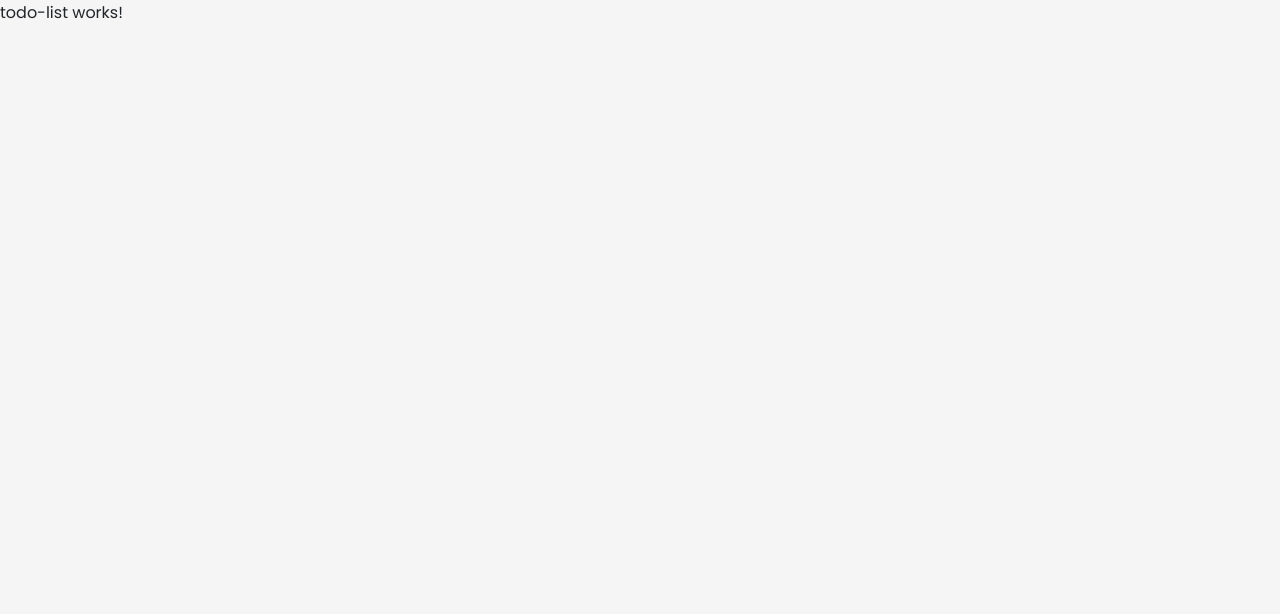
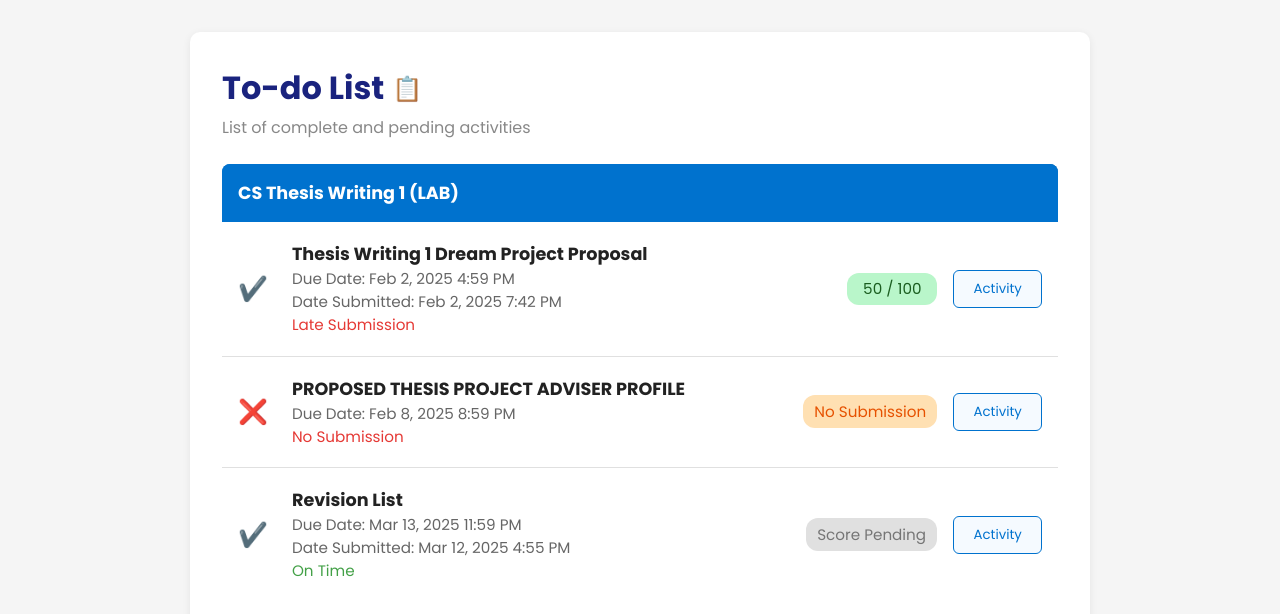
Before and after one commit to fyv3n/FE-BHC-STUDENT, an Angular app: page /todolist in a window 1280 px wide. Shown: the top 614 px of the page. Built offline with nearby package versions, Linux system fonts and the light colour scheme.

Commit message:
feat: update todo-list UI and upgrade to Angular 20

```diff
--- a/angular.json
+++ b/angular.json
@@ -93,5 +93,34 @@
         }
       }
     }
+  },
+  "cli": {
+    "analytics": "1d01a1ae-5345-431f-ae97-549403b8d768"
+  },
+  "schematics": {
+    "@schematics/angular:component": {
+      "type": "component"
+    },
+    "@schematics/angular:directive": {
+      "type": "directive"
+    },
+    "@schematics/angular:service": {
+      "type": "service"
+    },
+    "@schematics/angular:guard": {
+      "typeSeparator": "."
+    },
+    "@schematics/angular:interceptor": {
+      "typeSeparator": "."
+    },
+    "@schematics/angular:module": {
+      "typeSeparator": "."
+    },
+    "@schematics/angular:pipe": {
+      "typeSeparator": "."
+    },
+    "@schematics/angular:resolver": {
+      "typeSeparator": "."
+    }
   }
 }
--- a/src/app/app.config.server.ts
+++ b/src/app/app.config.server.ts
@@ -1,5 +1,5 @@
+import { provideServerRendering } from '@angular/ssr';
 import { mergeApplicationConfig, ApplicationConfig } from '@angular/core';
-import { provideServerRendering } from '@angular/platform-server';
 import { appConfig } from './app.config';
 
 const serverConfig: ApplicationConfig = {
--- a/src/app/todo-list/todo-list.component.css
+++ b/src/app/todo-list/todo-list.component.css
@@ -0,0 +1,119 @@
+.todo-list-container {
+  background: #fff;
+  border-radius: 10px;
+  box-shadow: 0 2px 8px rgba(0,0,0,0.07);
+  padding: 2rem;
+  margin: 2rem auto;
+  max-width: 900px;
+}
+.todo-header {
+  margin-bottom: 1.5rem;
+}
+.todo-header h2 {
+  font-size: 2rem;
+  color: #1a237e;
+  margin: 0;
+  display: flex;
+  align-items: center;
+}
+.todo-header .icon {
+  margin-left: 0.5rem;
+  font-size: 1.5rem;
+}
+.subtitle {
+  color: #888;
+  font-size: 1rem;
+  margin-top: 0.2rem;
+}
+.todo-section {
+  background: linear-gradient(90deg, #0072ce 0%, #005fa3 100%);
+  border-radius: 8px 8px 0 0;
+  padding: 0;
+}
+.section-title {
+  background: #0072ce;
+  color: #fff;
+  font-weight: bold;
+  padding: 1rem;
+  border-radius: 8px 8px 0 0;
+  font-size: 1.1rem;
+}
+.todo-item {
+  display: flex;
+  align-items: center;
+  background: #fff;
+  border-bottom: 1px solid #e0e0e0;
+  padding: 1.2rem 1rem;
+  gap: 1rem;
+}
+.todo-item:last-child {
+  border-bottom: none;
+}
+.status-icon {
+  font-size: 1.5rem;
+  margin-right: 0.5rem;
+}
+.todo-details {
+  flex: 1;
+}
+.todo-title {
+  font-weight: bold;
+  color: #222;
+  font-size: 1.1rem;
+}
+.todo-meta {
+  font-size: 0.95rem;
+  color: #666;
+}
+.late-submission {
+  color: #e53935;
+  font-size: 0.95rem;
+}
+.no-submission {
+  color: #e53935;
+  font-size: 0.95rem;
+}
+.on-time {
+  color: #43a047;
+  font-size: 0.95rem;
+}
+.score {
+  min-width: 90px;
+  text-align: center;
+  border-radius: 12px;
+  padding: 0.3rem 0.7rem;
+  font-size: 0.95rem;
+  font-weight: 500;
+}
+.score.success {
+  background: #b9f6ca;
+  color: #1b5e20;
+}
+.score.warning {
+  background: #ffe0b2;
+  color: #e65100;
+}
+.score.pending {
+  background: #e0e0e0;
+  color: #757575;
+}
+.activity-btn {
+  background: #f5faff;
+  border: 1px solid #0072ce;
+  color: #0072ce;
+  border-radius: 6px;
+  padding: 0.5rem 1.2rem;
+  font-weight: 500;
+  cursor: pointer;
+  transition: background 0.2s, color 0.2s;
+}
+.activity-btn:hover {
+  background: #0072ce;
+  color: #fff;
+}
+.todo-item.completed .status-icon {
+  color: #43a047;
+}
+.todo-item.missing .status-icon {
+  color: #e53935;
+}
--- a/src/app/todo-list/todo-list.component.html
+++ b/src/app/todo-list/todo-list.component.html
@@ -1 +1,47 @@
-<p>todo-list works!</p>
+<div class="todo-list-container">
+  <div class="todo-header">
+    <h2>To-do List <span class="icon">📋</span></h2>
+    <p class="subtitle">List of complete and pending activities</p>
+  </div>
+  <div class="todo-section">
+    <div class="section-title">CS Thesis Writing 1 (LAB)</div>
+    <div class="todo-item completed">
+      <div class="status-icon">✔️</div>
+      <div class="todo-details">
+        <div class="todo-title">Thesis Writing 1 Dream Project Proposal</div>
+        <div class="todo-meta">
+          <span class="due-date">Due Date: Feb 2, 2025 4:59 PM</span><br>
+          <span class="submitted-date">Date Submitted: Feb 2, 2025 7:42 PM</span><br>
+          <span class="late-submission">Late Submission</span>
+        </div>
+      </div>
+      <div class="score success">50 / 100</div>
+      <button class="activity-btn">Activity</button>
+    </div>
+    <div class="todo-item missing">
+      <div class="status-icon">❌</div>
+      <div class="todo-details">
+        <div class="todo-title">PROPOSED THESIS PROJECT ADVISER PROFILE</div>
+        <div class="todo-meta">
+          <span class="due-date">Due Date: Feb 8, 2025 8:59 PM</span><br>
+          <span class="no-submission">No Submission</span>
+        </div>
+      </div>
+      <div class="score warning">No Submission</div>
+      <button class="activity-btn">Activity</button>
+    </div>
+    <div class="todo-item completed">
+      <div class="status-icon">✔️</div>
+      <div class="todo-details">
+        <div class="todo-title">Revision List</div>
+        <div class="todo-meta">
+          <span class="due-date">Due Date: Mar 13, 2025 11:59 PM</span><br>
+          <span class="submitted-date">Date Submitted: Mar 12, 2025 4:55 PM</span><br>
+          <span class="on-time">On Time</span>
+        </div>
+      </div>
+      <div class="score pending">Score Pending</div>
+      <button class="activity-btn">Activity</button>
+    </div>
+  </div>
+</div>
```
Also changed, not shown: package.json (+14 -13 lines), 1 other file (tests, documents, lock files or other folders).
